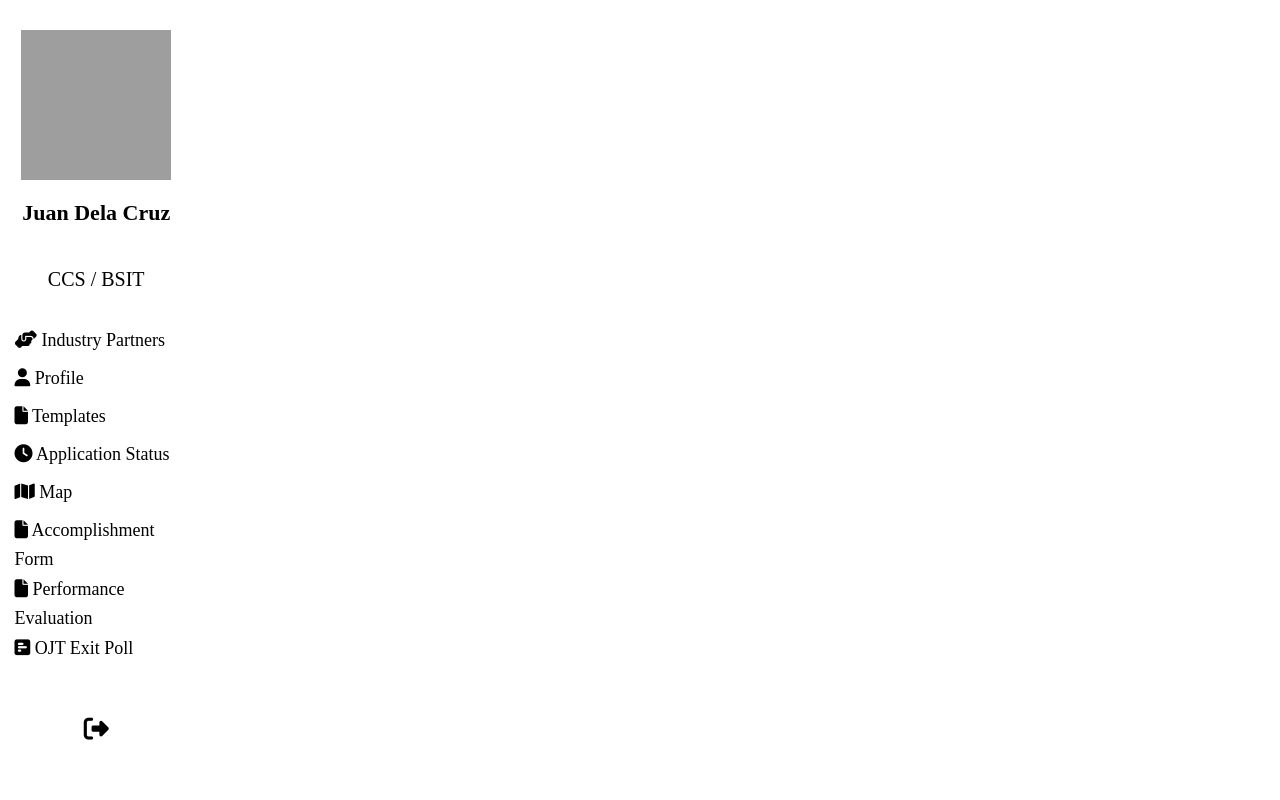
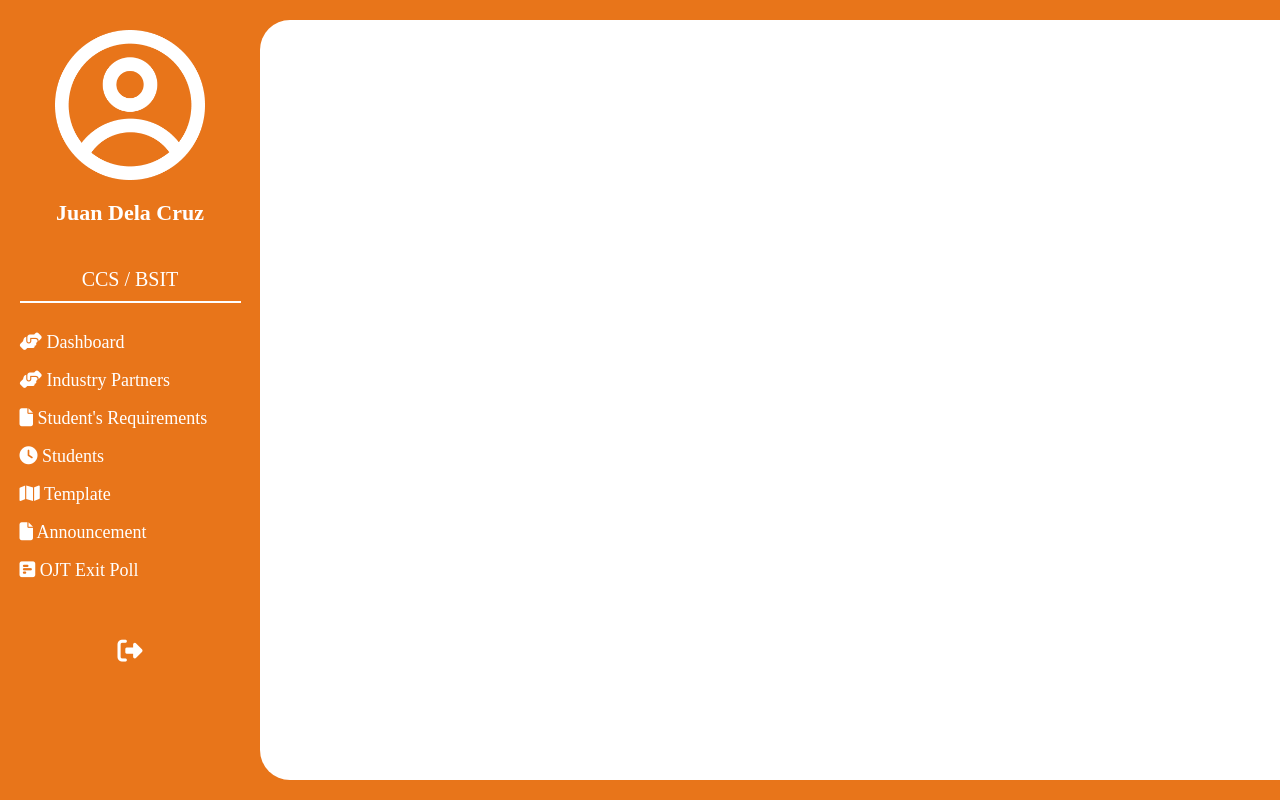
Before and after one commit to youknowmae/myintern-admin, an Angular app: page /login in a window 1280 px wide. Both pictures are taken after a click on the button "Login". Built offline with nearby package versions, Linux system fonts and the light colour scheme; grey boxes are pictures that could not be loaded.

Commit message:
industrypartners

```diff
--- a/src/app/main/components/dashboard/dashboard.component.html
+++ b/src/app/main/components/dashboard/dashboard.component.html
@@ -1 +1 @@
-<p>dashboard works!</p>
+<!-- <p>dashboard works!</p> -->
--- a/src/app/main/components/industrypartners/industrypartners.component.html
+++ b/src/app/main/components/industrypartners/industrypartners.component.html
@@ -1 +1,13 @@
-<p>industrypartners works!</p>
+<link rel="stylesheet" href="https://cdnjs.cloudflare.com/ajax/libs/font-awesome/6.5.1/css/all.min.css" integrity="sha512-DTOQO9RWCH3ppGqcWaEA1BIZOC6xxalwEsw9c2QQeAIftl+Vegovlnee1c9QX4TctnWMn13TZye+giMm8e2LwA==" crossorigin="anonymous" referrerpolicy="no-referrer" />
+
+<div class="header">
+    <div class="notif">
+        <i class="fa-solid fa-bell"></i>
+    </div>
+
+    <p>Industry Partners</p>
+</div>
+
+<div class="btn">
+    <button>+ New</button>
+</div>
--- a/src/app/main/components/industrypartners/industrypartners.component.scss
+++ b/src/app/main/components/industrypartners/industrypartners.component.scss
@@ -0,0 +1,40 @@
+.header {
+    display: flex;
+    flex-direction: column;
+
+    .notif {
+        border-bottom: 1px solid #EE7214;
+
+        i {
+            font-size: 35px;
+            display: flex;
+            justify-content: end;
+            margin-bottom: 25px;
+            margin-right: 20px;
+            color: #EE7214;
+        }
+    }
+
+    p {
+        font-size: 50px;
+        margin: 10px;
+        color: #898121;
+        opacity: 50%;
+    }
+}
+
+.btn {
+    display: flex;
+    justify-content: end;
+    margin-top: -60px;
+    margin-right: 50px;
+
+    button {
+        border: 2px solid #898121;
+        background-color: #ffffff;
+        font-size: 20px;
+        border-radius: 30px;
+        padding: 10px;
+        width: 117px;
+    }
+}
--- a/src/app/main/main.component.html
+++ b/src/app/main/main.component.html
@@ -20,42 +20,37 @@
         <div class="navigation-links">
             <li class="item">
                 <span class="side-link">
-                    <i class="fa-solid fa-handshake-angle"></i> Industry Partners
+                    <i class="fa-solid fa-handshake-angle" [routerLink]="['dashboard']" routerLinkActive="router-link-active" ></i> Dashboard
                 </span>
             </li>
             <li class="item">
                 <span class="side-link">
-                    <i class="fa-solid fa-user"></i> Profile
+                    <i class="fa-solid fa-handshake-angle" [routerLink]="['/main/industrypartners']" routerLinkActive="router-link-active" ></i> Industry Partners
                 </span>
             </li>
             <li class="item">
                 <span class="side-link">
-                    <i class="fa-solid fa-file"></i> Templates
+                    <i class="fa-solid fa-file" [routerLink]="['requirements']" routerLinkActive="router-link-active" ></i> Student's Requirements
                 </span>
             </li>
             <li class="item">
                 <span class="side-link">
-                    <i class="fa-solid fa-clock"></i> Application Status
+                    <i class="fa-solid fa-clock" [routerLink]="['Students']" routerLinkActive="router-link-active" ></i> Students
                 </span>
             </li>
             <li class="item">
                 <span class="side-link">
-                    <i class="fa-solid fa-map"></i> Map
+                    <i class="fa-solid fa-map" [routerLink]="['templates']" routerLinkActive="router-link-active" ></i> Template
                 </span>
             </li>
             <li class="item">
                 <span class="side-link">
-                    <i class="fa-solid fa-file"></i> Accomplishment Form
+                    <i class="fa-solid fa-file" [routerLink]="['announcement']" routerLinkActive="router-link-active" ></i> Announcement
                 </span>
             </li>
             <li class="item">
                 <span class="side-link">
-                    <i class="fa-solid fa-file"></i> Performance Evaluation
-                </span>
-            </li>
-            <li class="item">
-                <span class="side-link">
-                    <i class="fa-solid fa-square-poll-horizontal"></i> OJT Exit Poll
+                    <i class="fa-solid fa-square-poll-horizontal" [routerLink]="['exitpoll']" routerLinkActive="router-link-active" ></i> OJT Exit Poll
                 </span>
             </li>
         </div>
@@ -67,6 +62,9 @@
     <div class="body-content">
         <div class="container">
             <router-outlet></router-outlet>
+            <!-- <div class="notif">
+                <i class="fa-solid fa-bell"></i>
+            </div>  -->
         </div>
     </div>
 </div>
--- a/src/styles.scss
+++ b/src/styles.scss
@@ -1,4 +1,19 @@
 /* You can add global styles to this file, and also import other style files */
+
+
+
+:root {
+    font-size: 100%;
+    --primary-color: #E8751A;
+    --font-color: white;
+    --secondary-color: red;
+    --main-green: #31A463;
+    --border-color: #fff;
+    --shadow: 0 4px 8px rgba(0,0,0,0.1);
+    --sidebar-width: 260px;
+}
+
+
 html, body { height: 100%; }
 
 body {
@@ -7,3 +22,12 @@ body {
     background-color: white;
     overflow: hidden;
 }
+
+*::-webkit-scrollbar {
+    width: .4rem;
+}
+
+*::-webkit-scrollbar-thumb {
+    background-color: rgba(49, 164, 99, .3);
+    border-radius: 10px;
+}
```
Also changed, not shown: src/app/main/main.component.scss (+13 -0 lines), src/assets/images/profile.png (added).
